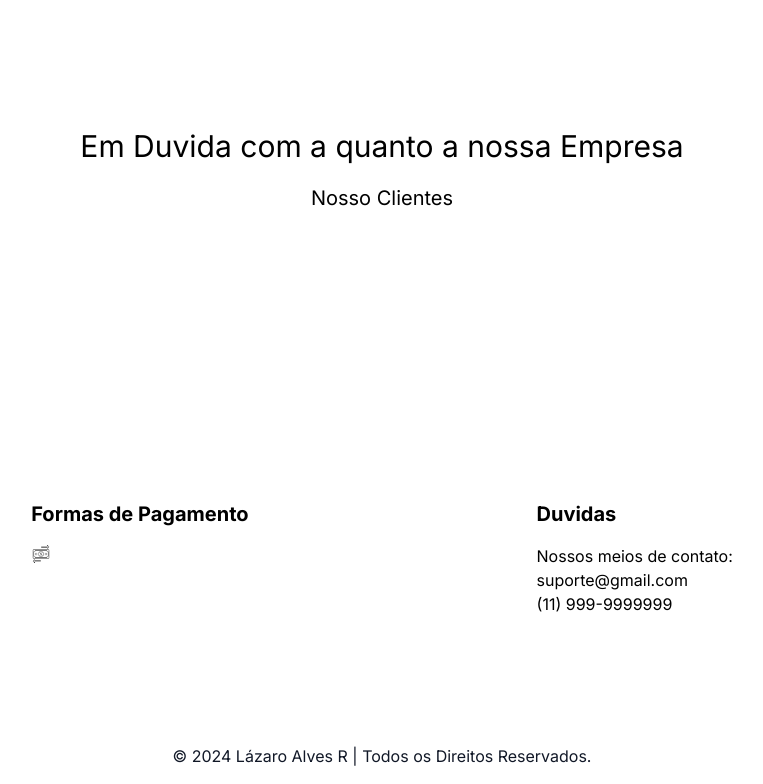
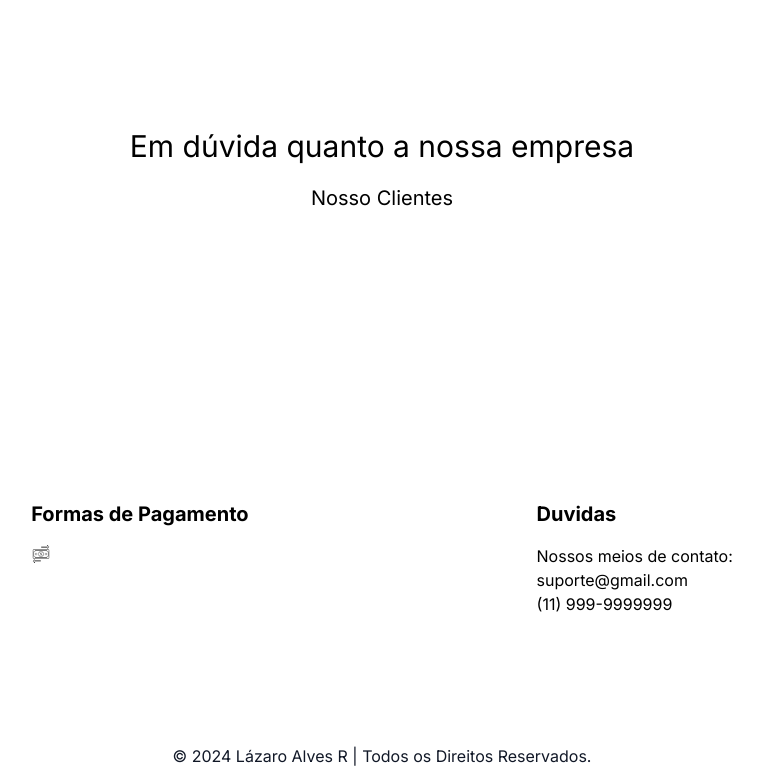
Before and after one commit to lazaroalvesr/Landpage, a Next.js app: page / in a window 1280 px wide. Shown: the part 2398-3182 px from the top of the page, without its empty margins (258-1021 px from the left). Built offline with nearby package versions, Linux system fonts and the light colour scheme.

Commit message:
ajustes v6.1

```diff
--- a/src/app/components/DuvidaEmpresa.tsx
+++ b/src/app/components/DuvidaEmpresa.tsx
@@ -4,7 +4,7 @@ function DuvidaEmpresa() {
   return (
     <div className='mt-32'>
       <div className='text-center'>
-        <h1 className='text-3xl'>Em Duvida com a quanto a nossa Empresa</h1>
+        <h1 className='text-3xl'>Em dúvida quanto a nossa empresa</h1>
         <p className='pt-5 text-xl'>Nosso Clientes</p>
       </div>
     </div>
```
